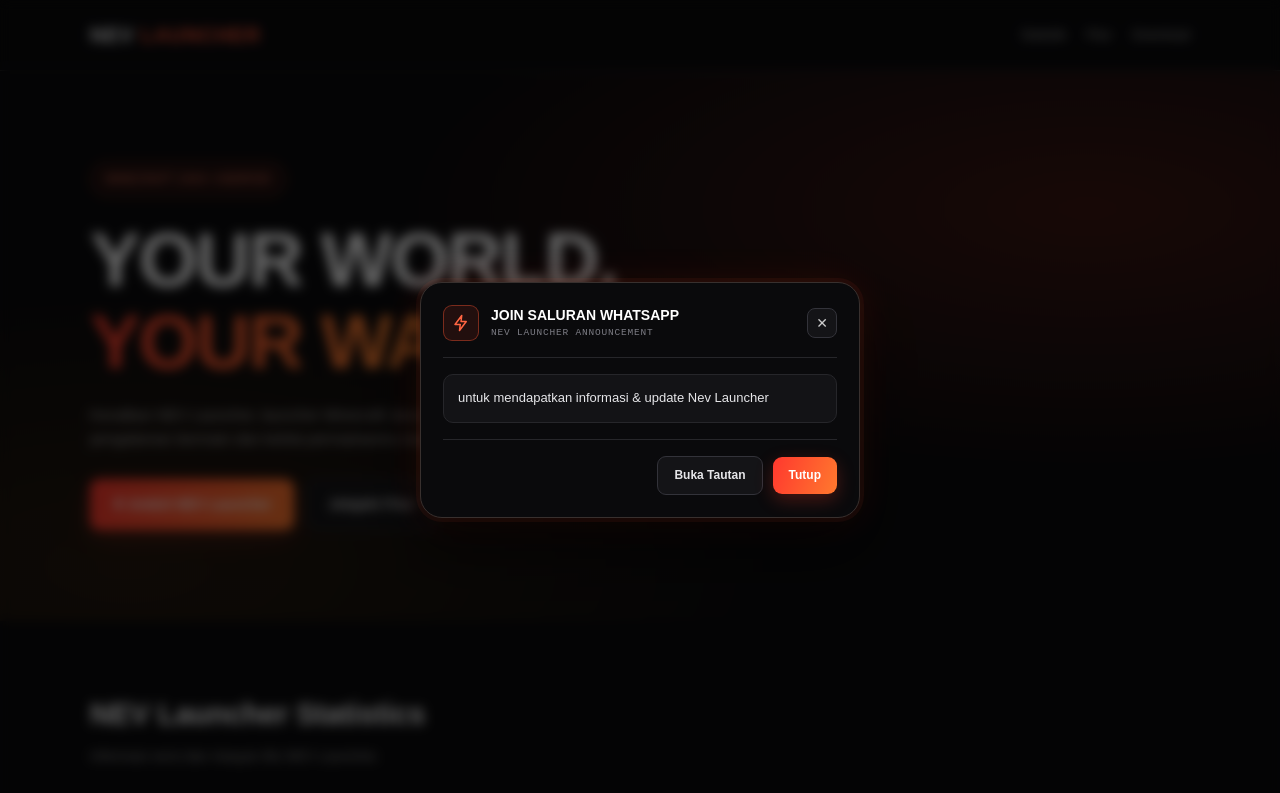
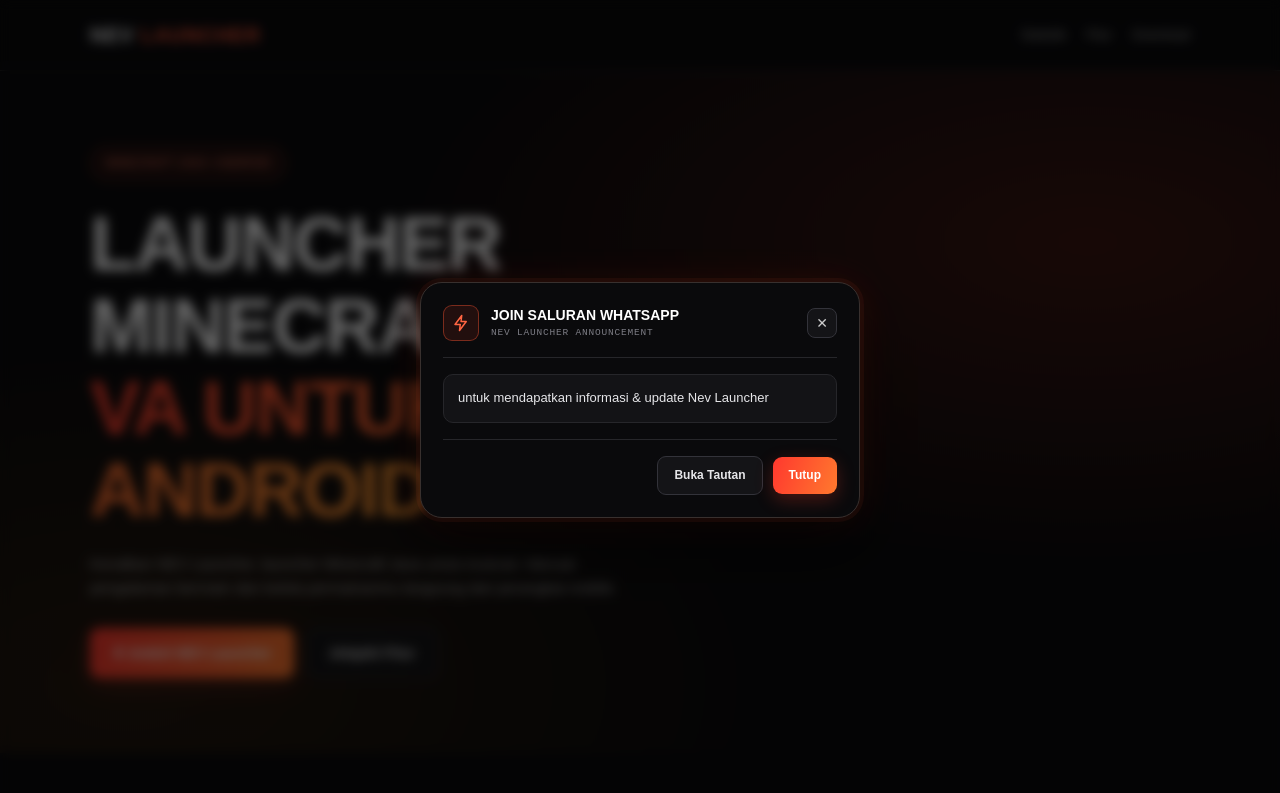
Before and after one commit to NestMCC/Nev-Launcher, a plain HTML site: page index.html in a window 1280 px wide. Shown: the top 793 px of the page. Drawn offline with Linux system fonts and the light colour scheme; no server answers.

Commit message:
Update index.html

```diff
--- a/index.html
+++ b/index.html
@@ -4,7 +4,7 @@
   <meta charset="UTF-8">
   <meta name="viewport" content="width=device-width, initial-scale=1">
   <meta name="theme-color" content="#0b0b0d">
-  <title>NEV Launcher - Minecraft Java Android</title>
+  <title>NEV Launcher</title>
   <meta name="description" content="Download NEV Launcher, launcher Minecraft Java untuk Android. Lihat versi terbaru, riwayat rilis, dan statistik unduhan.">
   <meta name="keywords" content="NEV Launcher, Minecraft Java Android, launcher Minecraft">
   <meta name="author" content="NEV Launcher">
@@ -101,7 +101,7 @@
 <main>
   <section class="hero"><div class="container"><div class="hero-content">
     <div class="tag">MINECRAFT JAVA • ANDROID</div>
-    <h1>YOUR WORLD.<br><span>YOUR WAY.</span></h1>
+    <h1>LAUNCHER MINECRAFT JA<br><span>VA UNTUK ANDROID</span></h1>
     <p>Kenalkan NEV Launcher, launcher Minecraft Java untuk Android. Nikmati pengalaman bermain dan kelola permainanmu langsung dari perangkat mobile.</p>
     <div class="buttons">
       <a id="downloadButton" class="btn btn-primary" href="https://www.mediafire.com/file/d13vhoh7l1p1tb8/NevLauncher-2.0.0.apk/file" target="_blank" rel="noopener noreferrer">⬇ Unduh NEV Launcher</a>
```
